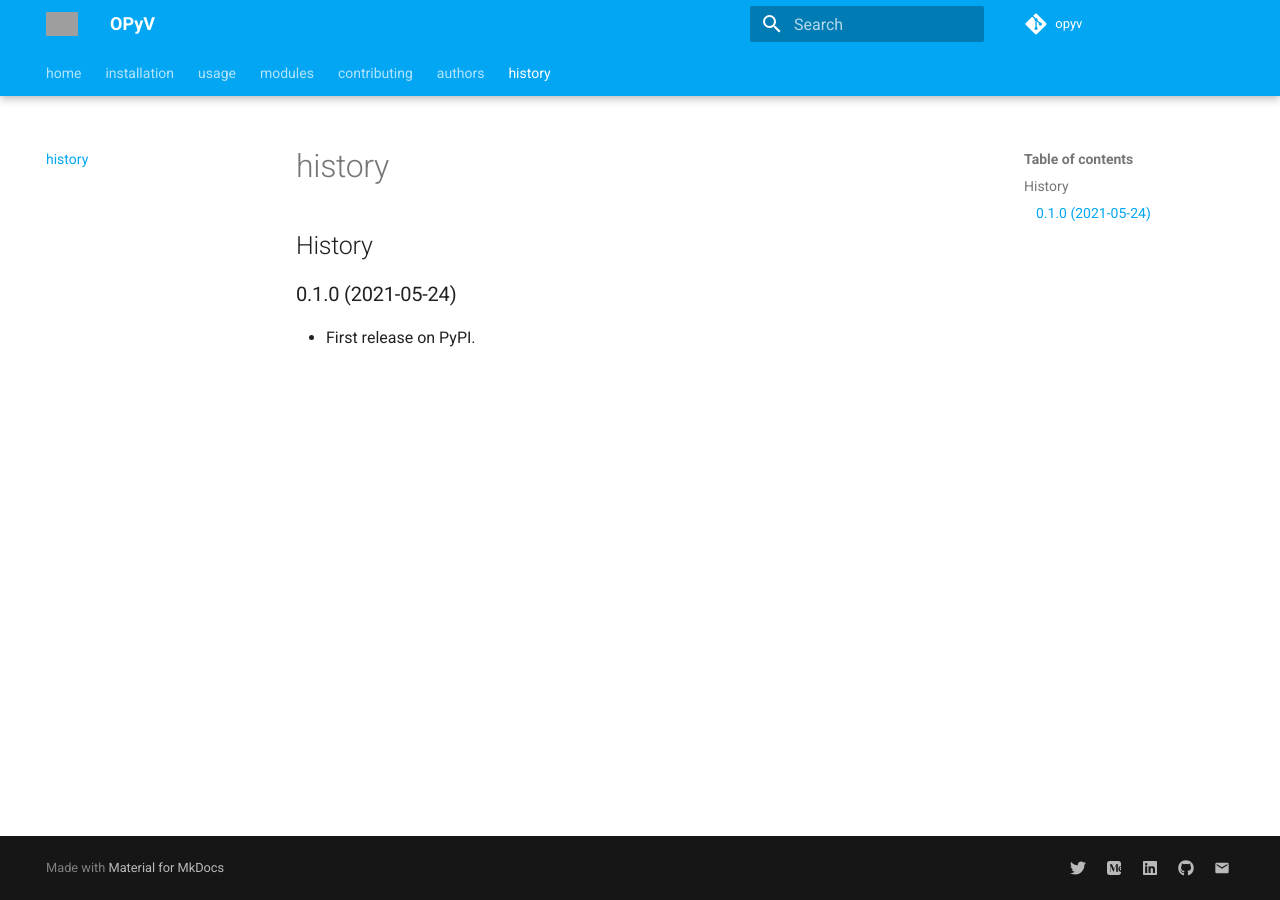
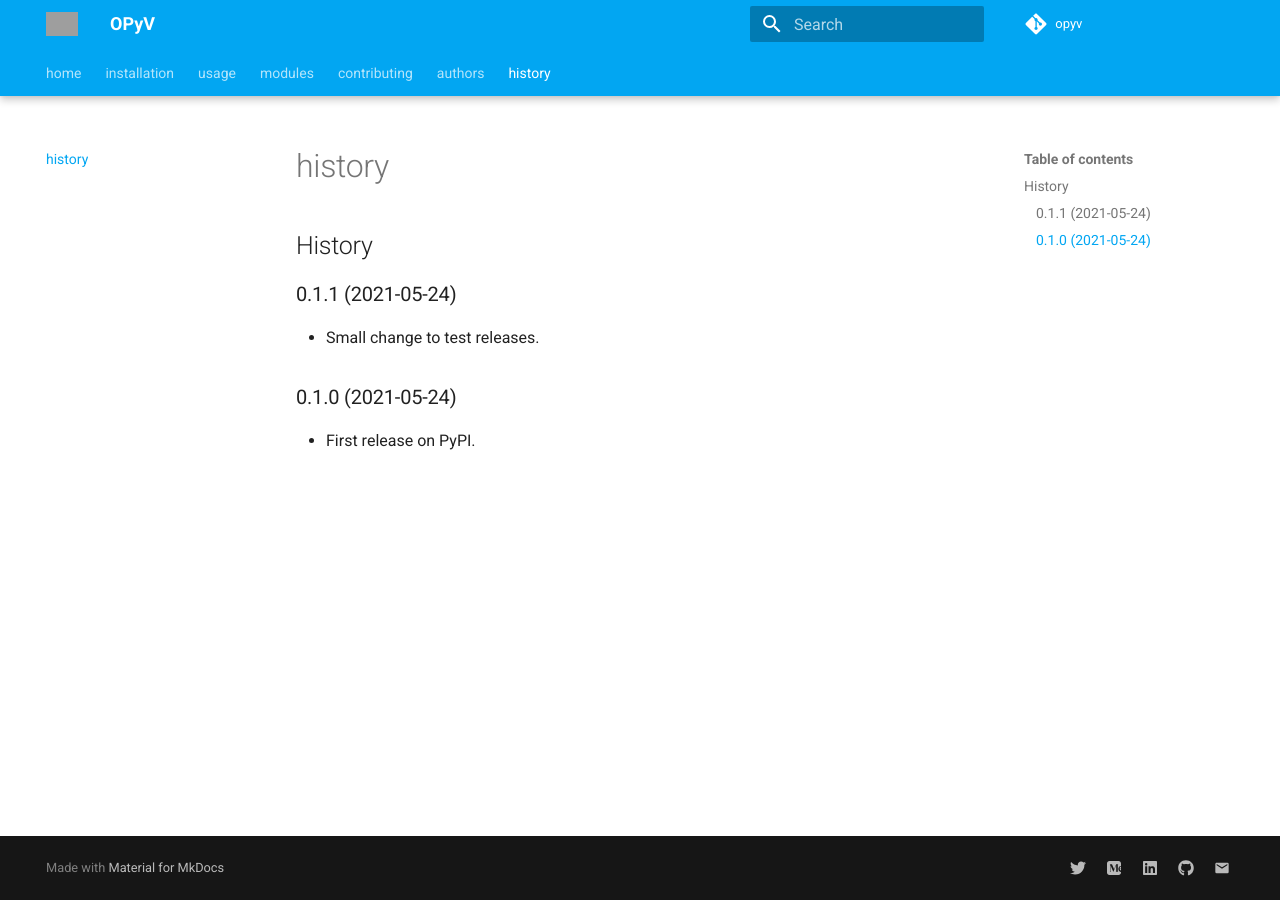
Before and after one commit to opyv/opyv, an MkDocs documentation site: the page built from docs/history.md, in a window 1280 px wide. Built offline with MkDocs 1.6.1 and Material for MkDocs 9.7.7, drawn with Linux system fonts in a browser that asks for light colours; comment, search, counter and statistics services are not loaded; grey boxes are pictures that could not be loaded.

Commit message:
Changelog for upcoming release 0.1.1

```diff
--- a/HISTORY.md
+++ b/HISTORY.md
@@ -1,4 +1,8 @@
 # History
+
+## 0.1.1 (2021-05-24)
+
+* Small change to test releases.
 
 ## 0.1.0 (2021-05-24)
 
```
